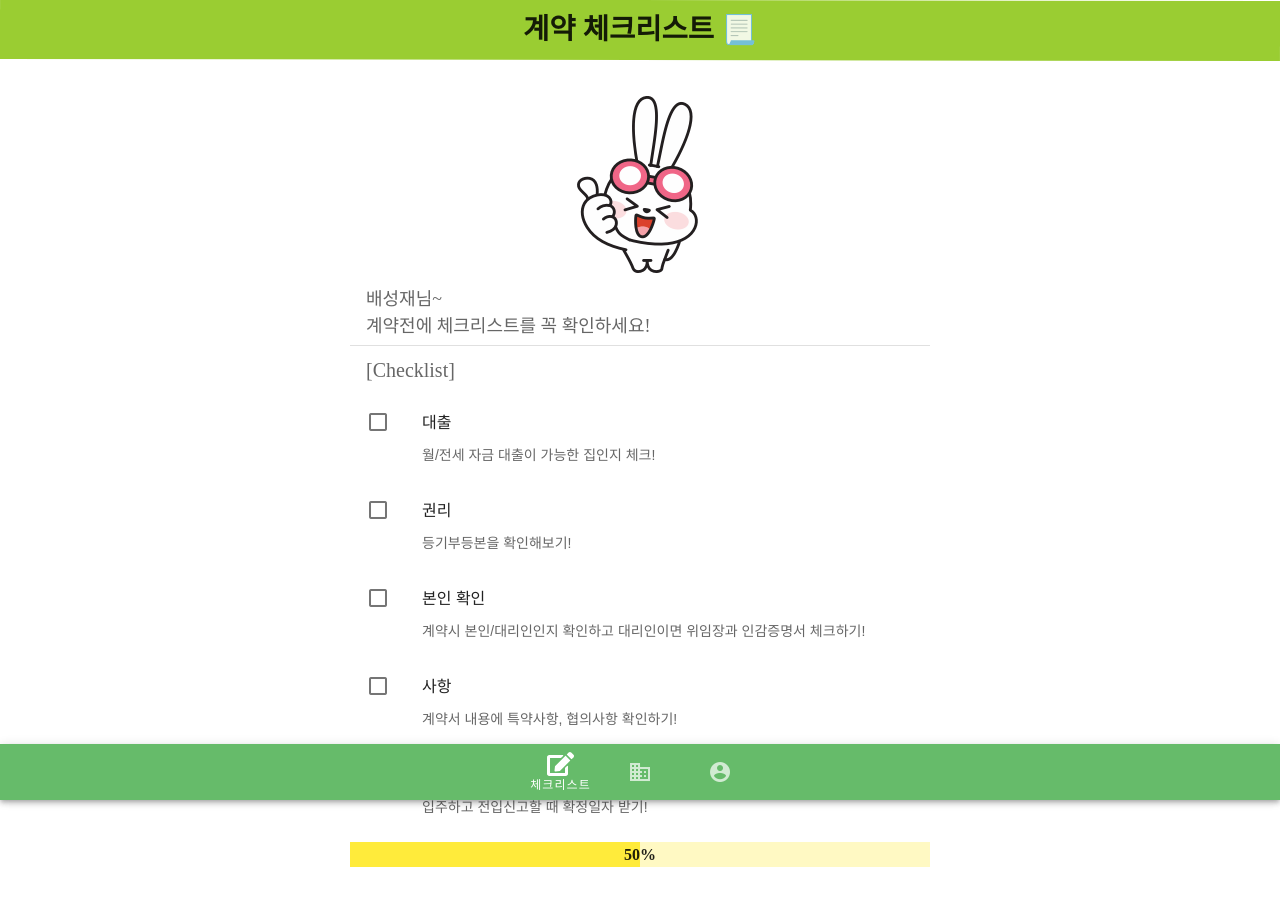
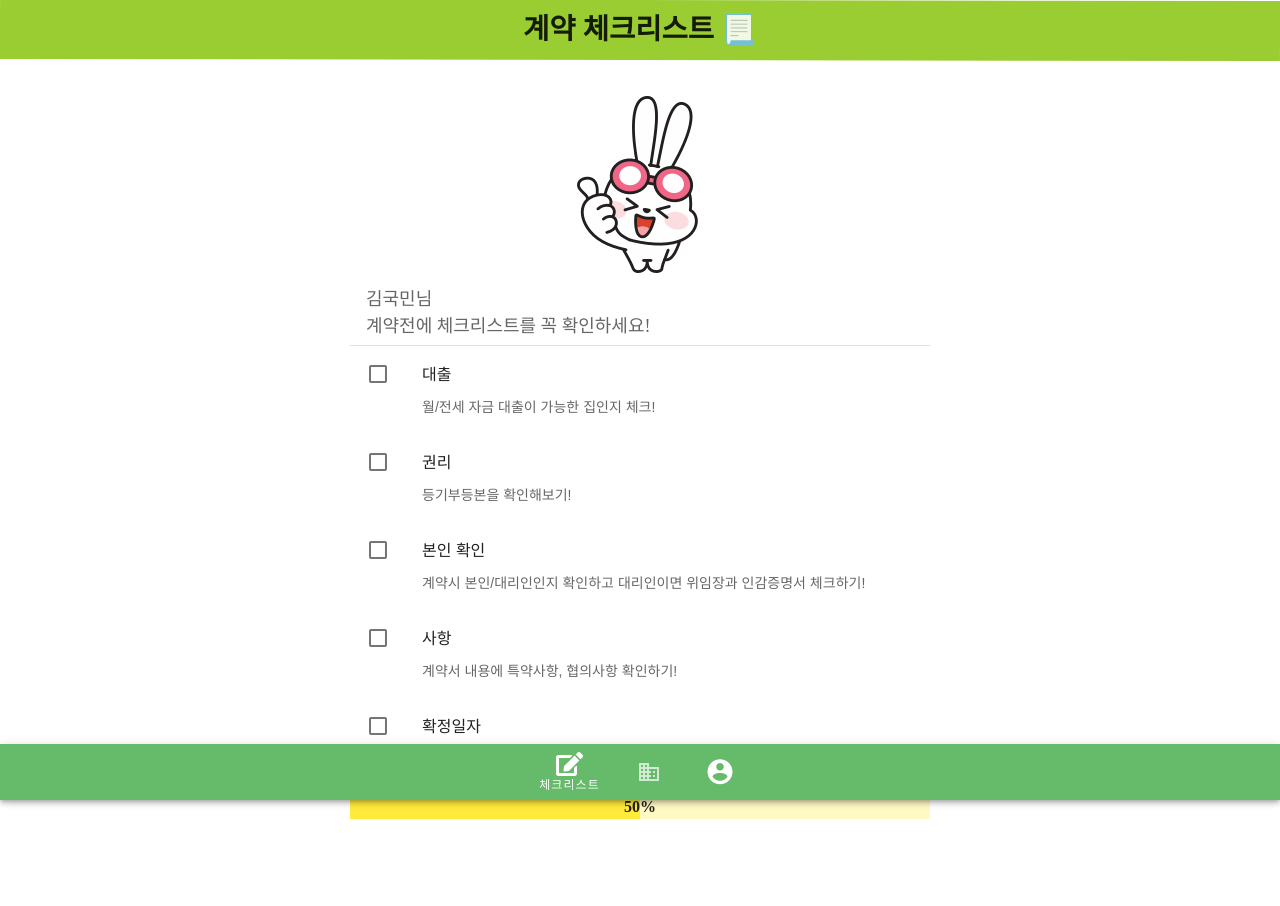
Before and after one commit to Liiv-MetaBang/metabang-frontend, a Vue app: page /checklist in a window 1280 px wide. Shown: the top 906 px of the page. Built offline with nearby package versions, Linux system fonts and the light colour scheme; a web font is replaced by a local one.

Commit message:
FE | feature-c003 | 계약서 작성

```diff
--- a/src/components/common/BottomNavigation.vue
+++ b/src/components/common/BottomNavigation.vue
@@ -8,28 +8,31 @@
   >
 
     <v-btn @click="gotoChecklist">
-    <span>체크리스트</span>
+    <span style="font-family: 'NEXON Lv1 Gothic OTF'">체크리스트</span>
     <v-icon>fas fa-edit</v-icon>
     </v-btn>
 
 
     <v-btn @click="gotoSearch">
-      <span>매물검색</span>
+      <span style="font-family: 'NEXON Lv1 Gothic OTF'">매물검색</span>
       <v-icon>mdi-domain</v-icon>
     </v-btn>
 
-    <v-btn @click="gotoProfile">
-      <span>프로필</span>
 
-      <v-icon>mdi-account-circle</v-icon>
-    </v-btn>
+    <Profile />
+
 
   </v-bottom-navigation>
 </template>
 
 <script>
+import Profile from "../user/Profile.vue"
+
   export default {
     data: () => ({ value: 0 }),
+    components: {
+        Profile
+    },
 
     computed: {
       color () {
@@ -37,7 +40,7 @@
           case 0: return '#66BB6A'
           case 1: return 'teal'
           case 2: return '#FFC107'
-          default: return 'yellow'
+          default: return 'black'
         }
       },
     },
@@ -48,14 +51,19 @@
         gotoSearch(){
             this.$router.push(`realestate/search`)
         },
-        gotoProfile(){
-
-        }
     }
   }
 </script>
 
 <style scoped>
+@font-face {
+  font-family: "NEXON Lv1 Gothic OTF";
+  src: url("https://cdn.jsdelivr.net/gh/projectnoonnu/noonfonts_20-04@2.1/NEXON Lv1 Gothic OTF.woff")
+    format("woff");
+  font-weight: normal;
+  font-style: normal;
+}
+
 .footer {
     position: fixed;
     bottom: 0;
--- a/src/components/user/Profile.vue
+++ b/src/components/user/Profile.vue
@@ -1,20 +1,22 @@
 <template>
-    <div class="text-center">
+    <div class="text-center" style='margin: auto 0;'>
+
         <v-dialog
         v-model="dialog"
         max-width="500px"
         width="90vw"
         >
         <template v-slot:activator="{ on, attrs }">
-            <v-img
-                color="indigo"
-                max-width="40px"
-                v-bind="attrs"
-                v-on="on"
-                type='button'
-                src="../../assets/images/profile/profile.png"
-            >
-            </v-img>
+            <div style="display: flex; flex-direction: column;">
+                <v-icon
+                    style="padding:0 16px"
+                    v-bind="attrs"
+                    v-on="on"
+                    size="30px"
+                >mdi-account-circle
+                </v-icon>
+                <span v-if="dialog" style="font-size:12px; font-family: 'NEXON Lv1 Gothic OTF'">매물검색</span>
+            </div>
         </template>
 
         <v-card class='profile-modal'>
@@ -26,7 +28,7 @@
                     <v-img v-if="profile" src="../../assets/images/profile/man.png"></v-img>
                     <v-img v-else src="../../assets/images/profile/woman.png"></v-img>
                 </v-avatar>
-                <h3 style="color: #645B4C">{{ user.user_name }}</h3>
+                <h3 style="color: #645B4C; font-family: 'NEXON Lv1 Gothic OTF'">{{ user.user_name }}</h3>
             </v-card-title>
 
             <v-card-text class="profile-content">
@@ -140,15 +142,23 @@ export default {
 }
 </script>
 
-<style>
+<style scoped>
+@font-face {
+  font-family: "NEXON Lv1 Gothic OTF";
+  src: url("https://cdn.jsdelivr.net/gh/projectnoonnu/noonfonts_20-04@2.1/NEXON Lv1 Gothic OTF.woff")
+    format("woff");
+  font-weight: normal;
+  font-style: normal;
+}
+
 .profile-modal {
     max-width: 500px;
     width: 90vw;
-    height: 77vh;
+    height: 80vh;
 }
 .profile-title {
     background-color: #FFCC00;
-    height: 25vh;
+    height: 28vh;
     display: flex;
     justify-content: center;
     flex-direction: column;
--- a/src/views/contract/Checklist.vue
+++ b/src/views/contract/Checklist.vue
@@ -1,32 +1,27 @@
 <template>
   <div class="wrap components-page">
     <div class="wrap">
-
       <h1
         style="background:yellowgreen; height:60px; display: flex; justify-content: center; align-items: center;"
       >
         계약 체크리스트 📃
-      </h1><br>
+      </h1>
+      <br />
     </div>
 
     <div class="wrapB">
       <div style="text-align:center">
-      <img src="../../../public/img/키키.png">
+        <img src="../../../public/img/키키.png" />
       </div>
       <v-list subheader three-line>
         <v-subheader style="font-size:18px;font-family:'NEXON Lv1 Gothic OTF'"
-          >배성재님~ <br>계약전에 체크리스트를 꼭 확인하세요!</v-subheader
+          >{{ name }}님 <br />계약전에 체크리스트를 꼭 확인하세요!</v-subheader
         >
-
       </v-list>
 
       <v-divider></v-divider>
 
       <v-list flat subheader three-line>
-        <v-subheader style="font-size:20px; font-family:'NEXON Lv1 Gothic OTF'"
-          >[Checklist]</v-subheader
-        >
-
         <v-list-item-group v-model="settings" multiple active-class="">
           <v-list-item>
             <template v-slot:default="{ active }">
@@ -113,7 +108,7 @@
           >
         </template>
       </v-progress-linear>
-      </div>
+    </div>
 
     <BottomNavigation />
   </div>
@@ -133,27 +128,32 @@ export default {
       skill: 50,
     };
   },
+  computed:{
+    name() {
+      return this.$store.state.user.user_name
+    },
+  }
 };
 </script>
 
 <style scoped>
 @font-face {
-    font-family: 'NEXON Lv1 Gothic OTF';
-    src: url('https://cdn.jsdelivr.net/gh/projectnoonnu/noonfonts_20-04@2.1/NEXON Lv1 Gothic OTF.woff') format('woff');
-    font-weight: normal;
-    font-style: normal;
+  font-family: "NEXON Lv1 Gothic OTF";
+  src: url("https://cdn.jsdelivr.net/gh/projectnoonnu/noonfonts_20-04@2.1/NEXON Lv1 Gothic OTF.woff")
+    format("woff");
+  font-weight: normal;
+  font-style: normal;
 }
-.components-page{
-    padding-top:0px;
+.components-page {
+  padding-top: 0px;
 }
 
-.components-page .header-default{
-    background:linear-gradient(to right, plum, pink);
-    width:100%
+.components-page .header-default {
+  background: linear-gradient(to right, plum, pink);
+  width: 100%;
 }
 
-.v-responsive__content{
-    width:100px;
+.v-responsive__content {
+  width: 100px;
 }
-
 </style>
```
Also changed, not shown: src/views/contract/Contract.vue (+42 -49 lines), src/views/realestate/Main.vue (+55 -44 lines), public/img/아거.png (added), 1 other file (tests, documents, lock files or other folders).
